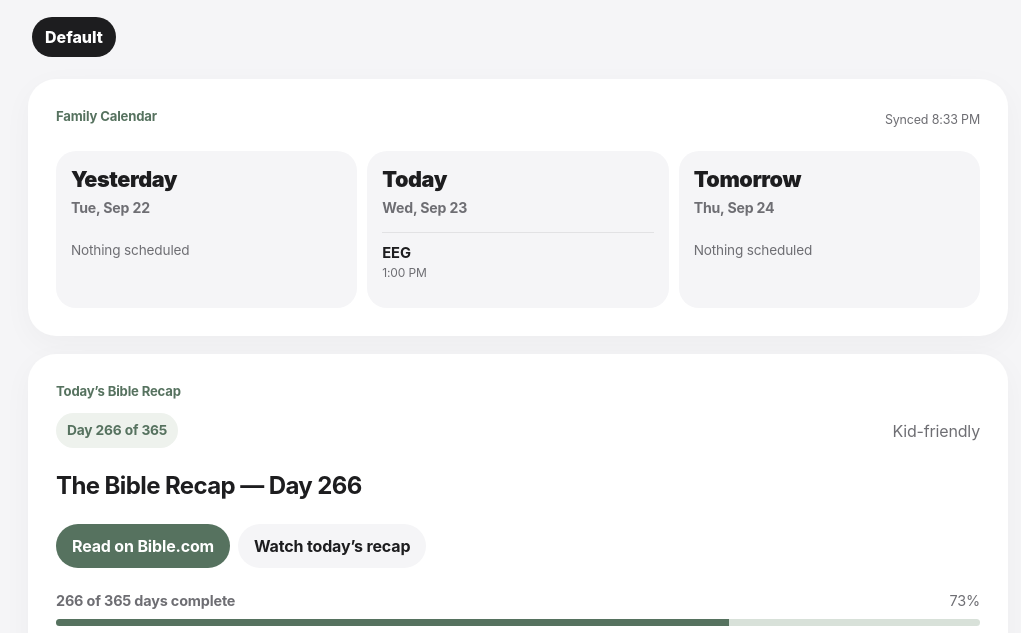
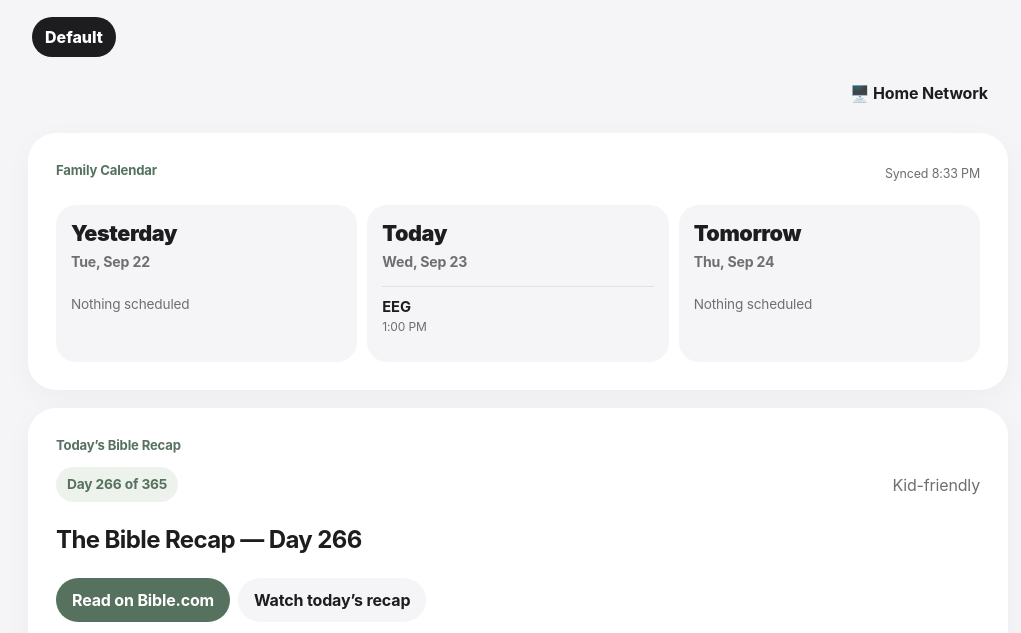
Before and after one commit to jrampey/Family-Home-Page, a plain HTML site: page index.html in a window 1280 px wide. Shown: the part 167-800 px from the top of the page, without its empty margins (122-1143 px from the left). Drawn offline with Linux system fonts and the light colour scheme.

Commit message:
Link Family Home to network dashboard

```diff
--- a/index.html
+++ b/index.html
@@ -7,7 +7,7 @@
 </style>
 </head><body><main>
 <button class="gear" id="settingsButton" aria-label="Open parent settings">⚙︎</button>
-<header><p class="eyebrow">Our Family</p><h1>Family Home</h1><p class="sub" id="todayLabel"></p></header>
+<header><p class="eyebrow">Our Family</p><h1>Family Home</h1><p class="sub" id="todayLabel"></p></header><div style="display:flex;justify-content:flex-end;margin:-8px 4px 12px"><a class="btn secondary" href="network.html" style="text-decoration:none">🖥️ Home Network</a></div>
 <section class="card calendar-card" id="calendarCard"><div class="calendar-link"><p class="eyebrow">Family Calendar</p><span class="sync-status" id="calendarSync"></span></div><div id="calendarContent"><p class="muted">Loading calendar…</p></div></section>
 <section class="card" id="bibleSection" data-section="bible"><p class="eyebrow bible-section-label">Today’s Bible Recap</p><div class="bible-reading"><div class="topline"><span class="pill" id="dayPill"></span><span class="muted" id="ageLabel"></span></div><h2 id="scriptureTitle"></h2><div class="links"><a class="btn" id="bibleLink" target="_blank" rel="noreferrer">Read on Bible.com</a><a class="btn secondary" id="youtubeLink" target="_blank" rel="noreferrer">Watch today’s recap</a></div><div class="progress-wrap"><div class="progress-label"><strong id="progressText"></strong><span id="progressPercent"></span></div><div class="progress-track"><div class="progress-fill" id="progressFill"></div></div></div></div><div class="bible-summary"><div class="summary-head"><p class="eyebrow">Kid-friendly summary</p><div><div class="speak-controls"><button class="speak-btn" id="readSummary">🔊 Read aloud</button><button class="speak-btn stop" id="stopSummary">■ Stop</button></div><div class="speak-status" id="speakStatus"></div></div></div><h2 id="summaryTitle"></h2><div id="summaryBody"></div><div class="takeaway" id="takeaway"></div></div></section>
 </main>
```
